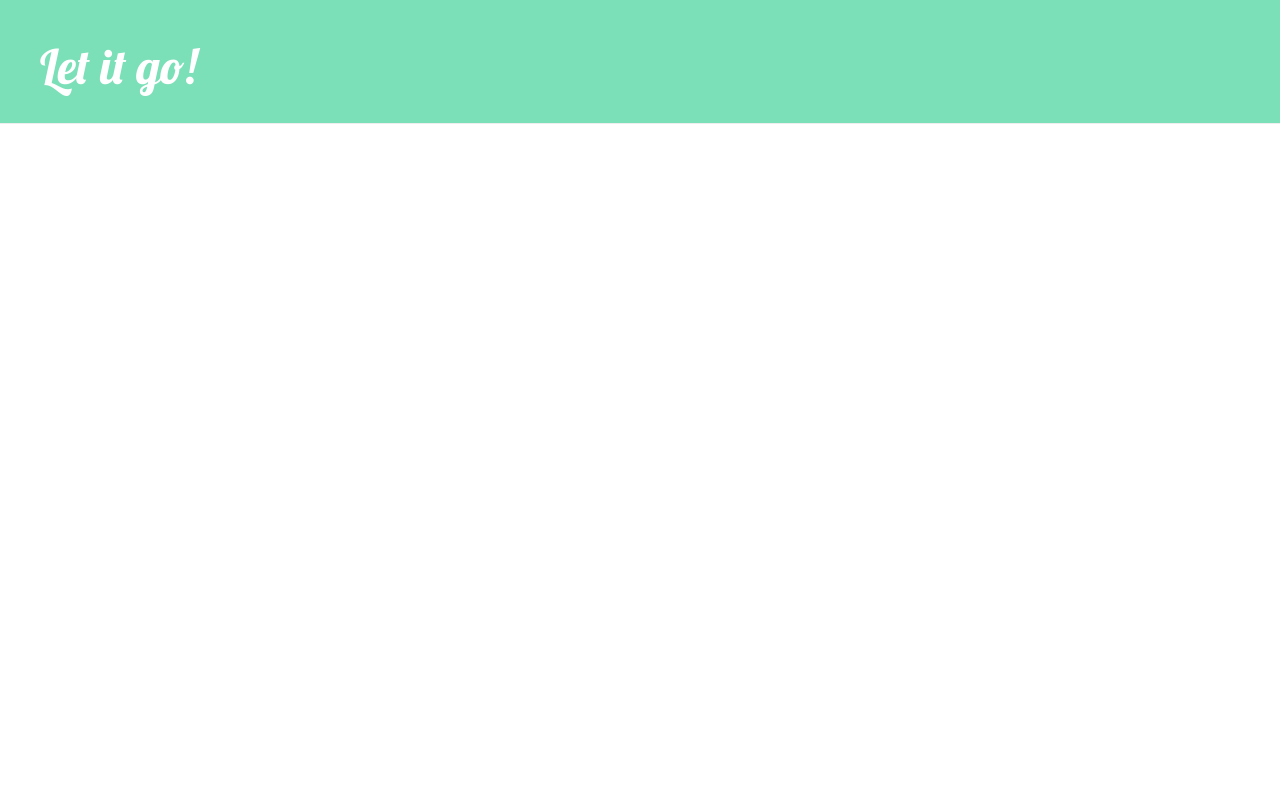
After one commit to swietlana/changelog-builder, a Django app: template Blog/blog/templates/blog/base.html in a window 1280 px wide. The commit adds this page. Run offline with Django 3.2, Linux system fonts and the light colour scheme; the template is opened without the code that fills it, so the values that code supplies are empty; some libraries are stand-ins or nearby versions.

Commit message:
Extend template - CSS, HTML,blog

```diff
--- /dev/null
+++ b/Blog/blog/templates/blog/base.html
@@ -0,0 +1,23 @@
+{% load staticfiles %}
+<html>
+    <head>
+        <title>Let it go!</title>
+        <link rel="stylesheet" href="//maxcdn.bootstrapcdn.com/bootstrap/3.2.0/css/bootstrap.min.css">
+        <link rel="stylesheet" href="//maxcdn.bootstrapcdn.com/bootstrap/3.2.0/css/bootstrap-theme.min.css">
+        <link rel="stylesheet" href="{% static 'css/blog.css' %}">
+        <link href="//fonts.googleapis.com/css?family=Lobster&subset=latin,latin-ext" rel="stylesheet" type="text/css">
+    </head>
+    <body>
+        <div class="page-header">
+            <h1><a href="/">Let it go!</a></h1>
+        </div>
+        <div class="content container">
+            <div class="row">
+                <div class="col-md-8">
+                  {% block content %}
+                  {% endblock %}
+                </div>
+            </div>
+        </div>
+</body>
+</html>
--- a/Blog/static/css/blog.css
+++ b/Blog/static/css/blog.css
@@ -9,7 +9,7 @@ padding-left: 15px;
 }
 
 .page-header {
-    background-color: #ff9400;
+    background-color: #7BE0B8;
     margin-top: 0;
     padding: 20px 20px 20px 40px;
 }
```
Also changed, not shown: Blog/blog/templates/blog/post_list.html (+4 -21 lines).
